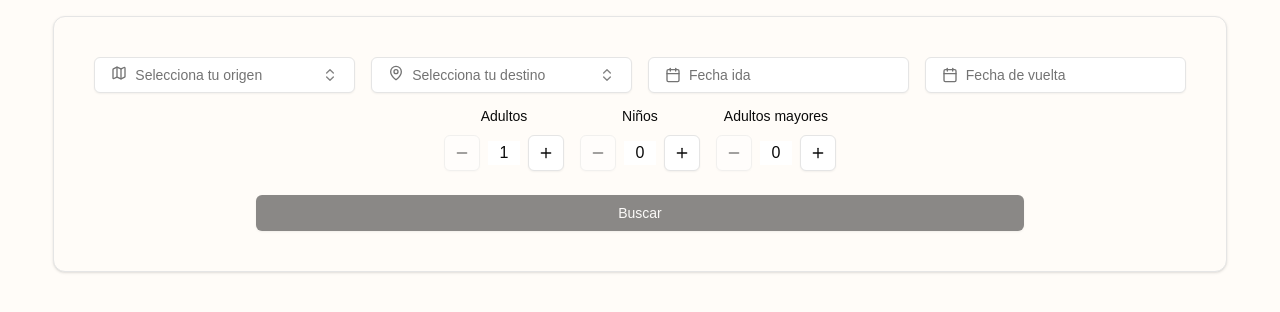
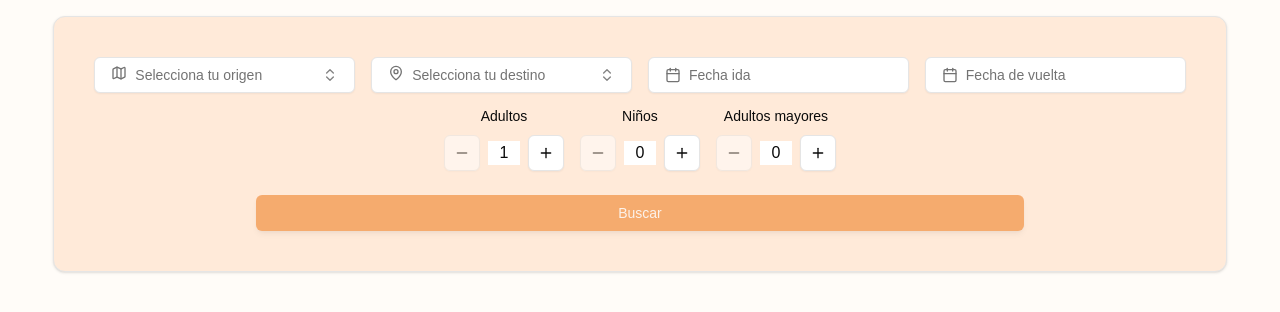
Before and after one commit to darideveloper/reserbus, a Next.js app: page /iframe in a window 1280 px wide. Shown: the top 312 px of the page. Built offline with nearby package versions, Linux system fonts and the light colour scheme.

Commit message:
feat (iframe): update colors

```diff
--- a/app/iframe/page.jsx
+++ b/app/iframe/page.jsx
@@ -130,7 +130,7 @@ export default function Iframe() {
   }
 
   return (
-    <Card className="w-11/12 p-4 m-4 mx-auto bg-white">
+    <Card className="w-11/12 p-4 m-4 mx-auto bg-orangeLight">
       <CardContent className="pt-6">
         <form
           className={`
@@ -291,9 +291,13 @@ export default function Iframe() {
             className={`
               w-full
               max-w-3xl
+              bg-orange hover:bg-orange
+              shadow-md hover:shadow-xl
+              duration-300
+              transition-all
+              hover:h-12
             `}
             disabled={!formReady}
-
           >
             Buscar
           </Button>
```
